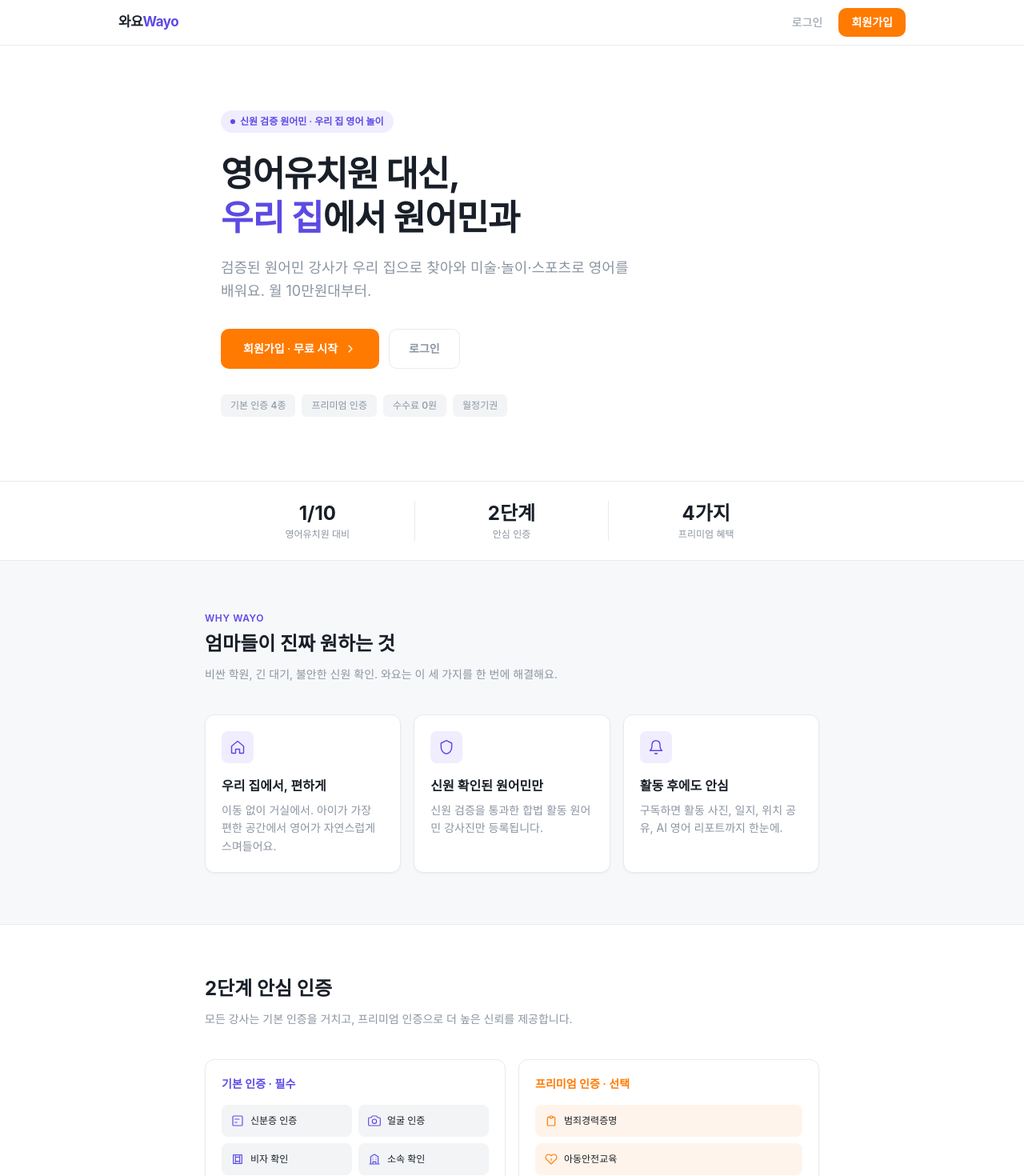
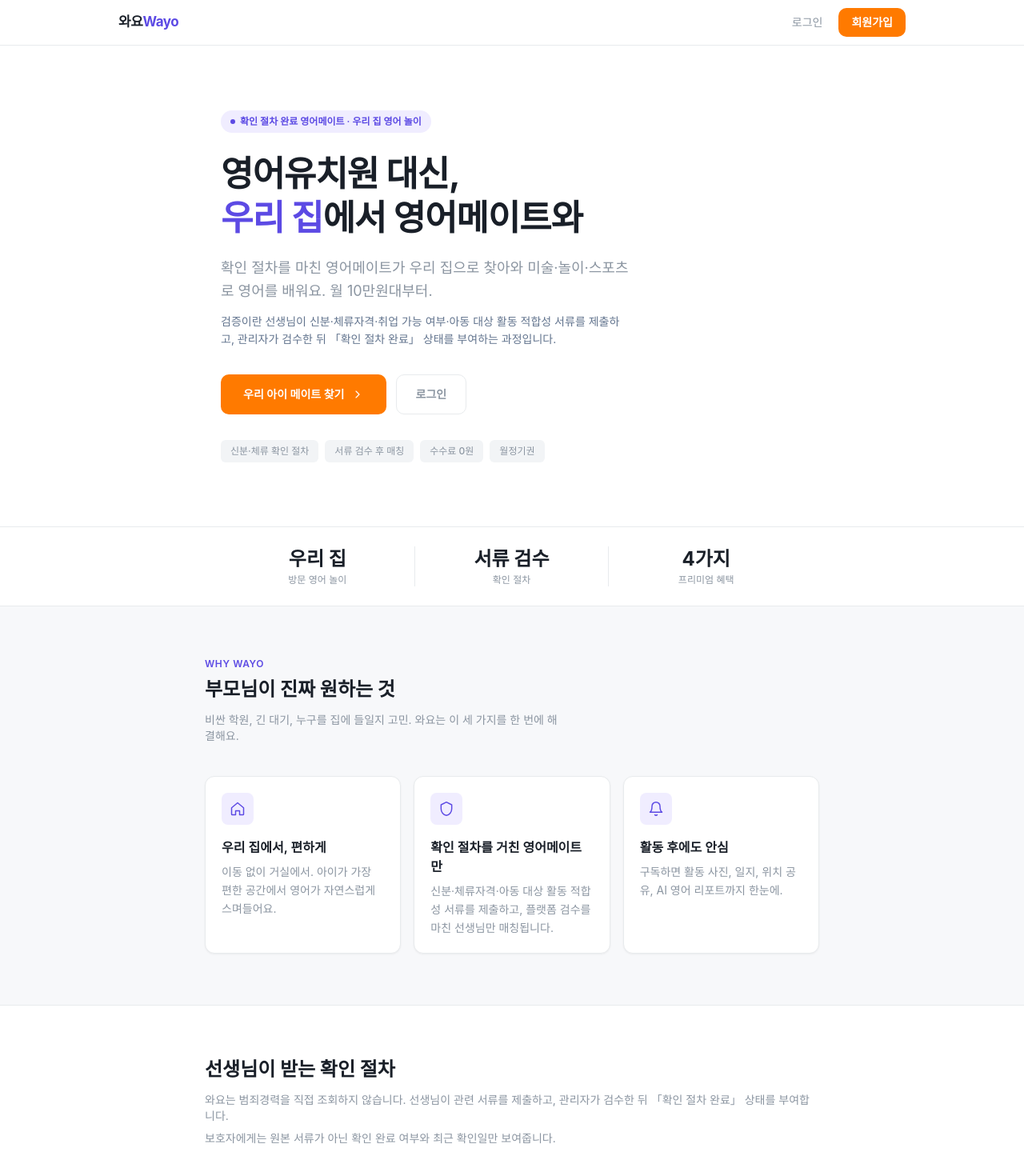
Before and after one commit to alsdk4912/wayo, a React (Vite) app: page / in a window 1280 px wide. Shown: the top 1470 px of the page at 80% size. Built offline with nearby package versions, Linux system fonts and the light colour scheme; a web font is replaced by a local one.

Commit message:
fix: 랜딩 카피 정리 — 영어메이트·검증 설명·근거 없는 비교 삭제
CTA·호칭·부모님 표현을 통일하고, 히어로에 확인 절차 의미를 명시한다.

Co-authored-by: Cursor <cursoragent@cursor.com>

```diff
--- a/src/pages/HomePage.tsx
+++ b/src/pages/HomePage.tsx
@@ -5,28 +5,28 @@ import { artKit } from "../data/kits";
 import PremiumFeatureModal from "../components/PremiumFeatureModal";
 import Icon, { type IconName } from "../components/ui/Icon";
 
-const momNeeds: { icon: IconName; title: string; desc: string }[] = [
+const parentNeeds: { icon: IconName; title: string; desc: string }[] = [
   { icon: "home", title: "우리 집에서, 편하게", desc: "이동 없이 거실에서. 아이가 가장 편한 공간에서 영어가 자연스럽게 스며들어요." },
-  { icon: "shield", title: "신원 확인된 원어민만", desc: "신원 검증을 통과한 합법 활동 원어민 강사진만 등록됩니다." },
+  { icon: "shield", title: "확인 절차를 거친 영어메이트만", desc: "신분·체류자격·아동 대상 활동 적합성 서류를 제출하고, 플랫폼 검수를 마친 선생님만 매칭됩니다." },
   { icon: "bell", title: "활동 후에도 안심", desc: "구독하면 활동 사진, 일지, 위치 공유, AI 영어 리포트까지 한눈에." },
 ];
 
 const basicVerify: { icon: IconName; label: string }[] = [
-  { icon: "id-card", label: "신분증 인증" },
-  { icon: "camera", label: "얼굴 인증" },
-  { icon: "passport", label: "비자 확인" },
-  { icon: "building", label: "소속 확인" },
+  { icon: "id-card", label: "신분 확인" },
+  { icon: "passport", label: "체류자격 확인" },
+  { icon: "building", label: "취업 가능 여부" },
+  { icon: "heart-pulse", label: "아동 활동 적합성" },
 ];
 
 const premiumVerify: { icon: IconName; label: string }[] = [
-  { icon: "clipboard", label: "범죄경력증명" },
-  { icon: "heart-pulse", label: "아동안전교육" },
+  { icon: "clipboard", label: "관련 서류 추가 제출" },
+  { icon: "camera", label: "재확인 일정 관리" },
 ];
 
-const momVoices = [
-  { quote: "영어유치원 6개월 대기만 하다가 와요로 바로 시작했어요. 비용은 10분의 1인데 아이 반응은 더 좋아요.", name: "김○○", info: "7세·5세 엄마 · 서울 마포" },
-  { quote: "신원 검증 배지 보고 예약했어요. 활동 사진이랑 AI 리포트 받으니 남편도 동의했어요.", name: "이○○", info: "6세 엄마 · 서울 강남" },
-  { quote: "집에서 하니까 아이가 덜 긴장해요. 강사님이 미술 키트까지 챙겨 오셔서 정말 편했어요.", name: "박○○", info: "4세 엄마 · 서울 서초" },
+const parentVoices = [
+  { quote: "긴 대기 없이 와요로 바로 시작했어요. 아이 반응이 정말 좋아요.", name: "김○○", info: "7세·5세 부모님 · 서울 마포" },
+  { quote: "확인 절차 완료 배지 보고 예약했어요. 활동 사진이랑 AI 리포트 받으니 가족도 안심했어요.", name: "이○○", info: "6세 부모님 · 서울 강남" },
+  { quote: "집에서 하니까 아이가 덜 긴장해요. 선생님이 미술 키트까지 챙겨 오셔서 정말 편했어요.", name: "박○○", info: "4세 부모님 · 서울 서초" },
 ];
 
 export default function HomePage() {
@@ -40,22 +40,25 @@ export default function HomePage() {
         <div className="max-w-3xl mx-auto px-5 pt-14 pb-16 sm:pt-20 sm:pb-20">
           <span className="inline-flex items-center gap-1.5 text-xs font-semibold text-primary bg-primary-50 px-3 py-1.5 rounded-full mb-6">
             <span className="w-1.5 h-1.5 rounded-full bg-primary" />
-            신원 검증 원어민 · 우리 집 영어 놀이
+            확인 절차 완료 영어메이트 · 우리 집 영어 놀이
           </span>
 
           <h1 className="text-3xl sm:text-[2.75rem] font-bold text-foreground leading-tight tracking-tight mb-5">
             영어유치원 대신,
             <br />
-            <span className="text-primary">우리 집</span>에서 원어민과
+            <span className="text-primary">우리 집</span>에서 영어메이트와
           </h1>
 
-          <p className="text-base sm:text-lg text-muted max-w-lg leading-relaxed mb-8">
-            검증된 원어민 강사가 우리 집으로 찾아와 미술·놀이·스포츠로 영어를 배워요. 월 10만원대부터.
+          <p className="text-base sm:text-lg text-muted max-w-lg leading-relaxed mb-3">
+            확인 절차를 마친 영어메이트가 우리 집으로 찾아와 미술·놀이·스포츠로 영어를 배워요. 월 10만원대부터.
+          </p>
+          <p className="text-sm text-slate-500 max-w-lg leading-relaxed mb-8">
+            검증이란 선생님이 신분·체류자격·취업 가능 여부·아동 대상 활동 적합성 서류를 제출하고, 관리자가 검수한 뒤 「확인 절차 완료」 상태를 부여하는 과정입니다.
           </p>
 
           <div className="flex flex-col sm:flex-row gap-3">
             <Link to="/signup" className="btn-accent inline-flex items-center justify-center gap-2 px-7 py-3.5 text-sm">
-              회원가입 · 무료 시작
+              우리 아이 메이트 찾기
               <Icon name="chevron-right" size={16} />
             </Link>
             <Link to="/login" className="inline-flex items-center justify-center px-6 py-3.5 text-sm font-semibold text-muted border border-border rounded-[10px] hover:bg-surface-muted transition-colors">
@@ -64,7 +67,7 @@ export default function HomePage() {
           </div>
 
           <div className="flex flex-wrap gap-2 mt-8">
-            {["기본 인증 4종", "프리미엄 인증", "수수료 0원", "월정기권"].map((t) => (
+            {["신분·체류 확인 절차", "서류 검수 후 매칭", "수수료 0원", "월정기권"].map((t) => (
               <span key={t} className="text-xs font-medium text-muted bg-surface-muted px-3 py-1.5 rounded-md">{t}</span>
             ))}
           </div>
@@ -75,8 +78,8 @@ export default function HomePage() {
       <section className="border-b border-border bg-white">
         <div className="max-w-3xl mx-auto px-5 py-6 grid grid-cols-3 divide-x divide-border">
           {[
-            { value: "1/10", label: "영어유치원 대비" },
-            { value: "2단계", label: "안심 인증" },
+            { value: "우리 집", label: "방문 영어 놀이" },
+            { value: "서류 검수", label: "확인 절차" },
             { value: "4가지", label: "프리미엄 혜택" },
           ].map((s) => (
             <div key={s.label} className="text-center px-2">
@@ -91,10 +94,10 @@ export default function HomePage() {
       <section className="py-16 px-5">
         <div className="max-w-3xl mx-auto">
           <p className="text-xs font-semibold text-primary uppercase tracking-wider mb-2">Why Wayo</p>
-          <h2 className="text-2xl font-bold text-foreground mb-3">엄마들이 진짜 원하는 것</h2>
-          <p className="text-muted text-sm mb-10 max-w-md">비싼 학원, 긴 대기, 불안한 신원 확인. 와요는 이 세 가지를 한 번에 해결해요.</p>
+          <h2 className="text-2xl font-bold text-foreground mb-3">부모님이 진짜 원하는 것</h2>
+          <p className="text-muted text-sm mb-10 max-w-md">비싼 학원, 긴 대기, 누구를 집에 들일지 고민. 와요는 이 세 가지를 한 번에 해결해요.</p>
           <div className="grid grid-cols-1 sm:grid-cols-3 gap-4">
-            {momNeeds.map((item) => (
+            {parentNeeds.map((item) => (
               <div key={item.title} className="card p-5">
                 <div className="w-10 h-10 bg-primary-50 rounded-lg flex items-center justify-center mb-4">
                   <Icon name={item.icon} size={20} className="text-primary" />
@@ -110,11 +113,16 @@ export default function HomePage() {
       {/* Verification */}
       <section id="verification" className="py-16 px-5 bg-white border-y border-border">
         <div className="max-w-3xl mx-auto">
-          <h2 className="text-2xl font-bold text-foreground mb-3">2단계 안심 인증</h2>
-          <p className="text-muted text-sm mb-10">모든 강사는 기본 인증을 거치고, 프리미엄 인증으로 더 높은 신뢰를 제공합니다.</p>
+          <h2 className="text-2xl font-bold text-foreground mb-3">선생님이 받는 확인 절차</h2>
+          <p className="text-muted text-sm mb-2">
+            와요는 범죄경력을 직접 조회하지 않습니다. 선생님이 관련 서류를 제출하고, 관리자가 검수한 뒤 「확인 절차 완료」 상태를 부여합니다.
+          </p>
+          <p className="text-muted text-sm mb-10">
+            보호자에게는 원본 서류가 아닌 확인 완료 여부와 최근 확인일만 보여줍니다.
+          </p>
           <div className="grid grid-cols-1 sm:grid-cols-2 gap-4">
             <div className="card p-5 border-primary/20">
-              <p className="text-sm font-semibold text-primary mb-4">기본 인증 · 필수</p>
+              <p className="text-sm font-semibold text-primary mb-4">필수 확인 항목</p>
               <div className="grid grid-cols-2 gap-2">
                 {basicVerify.map((v) => (
                   <div key={v.label} className="flex items-center gap-2 p-3 rounded-lg bg-surface-muted">
@@ -125,7 +133,7 @@ export default function HomePage() {
               </div>
             </div>
             <div className="card p-5 border-accent/20">
-              <p className="text-sm font-semibold text-accent mb-4">프리미엄 인증 · 선택</p>
+              <p className="text-sm font-semibold text-accent mb-4">추가 관리</p>
               <div className="space-y-2">
                 {premiumVerify.map((v) => (
                   <div key={v.label} className="flex items-center gap-2 p-3 rounded-lg bg-accent-50">
@@ -147,7 +155,7 @@ export default function HomePage() {
           <div className="grid grid-cols-1 sm:grid-cols-3 gap-3 mb-6">
             {[
               { icon: "package" as IconName, title: "주차별 키트", desc: `8주 · 회당 ₩${artKit.pricePerWeek.toLocaleString()}` },
-              { icon: "book" as IconName, title: "커리큘럼 가이드", desc: "강사용 수업 플로우 포함" },
+              { icon: "book" as IconName, title: "커리큘럼 가이드", desc: "선생님용 수업 플로우 포함" },
               { icon: "handshake" as IconName, title: "파트너 제작", desc: artKit.partner },
             ].map((item) => (
               <div key={item.title} className="card p-4">
@@ -158,7 +166,7 @@ export default function HomePage() {
             ))}
           </div>
           <Link to="/signup" className="btn-primary inline-flex items-center gap-2 px-5 py-2.5 text-sm">
-            회원가입 후 예약하기 <Icon name="chevron-right" size={16} />
+            우리 아이 메이트 찾기 <Icon name="chevron-right" size={16} />
           </Link>
         </div>
       </section>
@@ -188,7 +196,7 @@ export default function HomePage() {
               <p className="font-semibold text-white mb-1">월 4회 정기권</p>
               <p className="text-white/50 text-sm">활동 사진 + 일지 + 위치공유 + AI 리포트</p>
             </div>
-            <Link to="/signup" className="btn-accent px-5 py-2.5 text-sm shrink-0">회원가입</Link>
+            <Link to="/signup" className="btn-accent px-5 py-2.5 text-sm shrink-0">우리 아이 메이트 찾기</Link>
           </div>
         </div>
       </section>
@@ -199,9 +207,9 @@ export default function HomePage() {
           <h2 className="text-2xl font-bold text-foreground mb-10 text-center">이렇게 이용해요</h2>
           <div className="grid grid-cols-1 sm:grid-cols-3 gap-6">
             {[
-              { num: "01", title: "강사 선택", desc: "인증 배지와 후기를 보고 맞는 강사를 골라요" },
+              { num: "01", title: "영어메이트 선택", desc: "확인 절차 배지와 후기를 보고 맞는 선생님을 골라요" },
               { num: "02", title: "날짜 예약", desc: "가능한 시간을 선택하고 정기권으로 구독해요" },
-              { num: "03", title: "우리 집에서 시작", desc: "강사가 찾아와 놀이하며 리포트를 받아요" },
+              { num: "03", title: "우리 집에서 시작", desc: "선생님이 찾아와 놀이하며 리포트를 받아요" },
             ].map((step) => (
               <div key={step.num} className="text-center">
                 <div className="w-12 h-12 bg-primary text-white font-bold text-sm rounded-xl flex items-center justify-center mx-auto mb-4">{step.num}</div>
@@ -218,7 +226,7 @@ export default function HomePage() {
         <div className="max-w-3xl mx-auto">
           <h2 className="text-2xl font-bold text-foreground mb-8">학부모 후기</h2>
           <div className="grid grid-cols-1 sm:grid-cols-3 gap-4">
-            {momVoices.map((v) => (
+            {parentVoices.map((v) => (
               <div key={v.name} className="card p-5">
                 <p className="text-foreground text-sm leading-relaxed mb-4">"{v.quote}"</p>
                 <p className="font-semibold text-foreground text-sm">{v.name}</p>
@@ -233,9 +241,9 @@ export default function HomePage() {
       <section className="py-16 px-5 bg-primary">
         <div className="max-w-xl mx-auto text-center">
           <h2 className="text-2xl font-bold text-white mb-3">지금 바로 시작해볼까요?</h2>
-          <p className="text-white/70 text-sm mb-8">검증된 원어민 강사가 우리 집으로 찾아옵니다.</p>
+          <p className="text-white/70 text-sm mb-8">확인 절차를 마친 영어메이트가 우리 집으로 찾아옵니다.</p>
           <div className="flex flex-col sm:flex-row items-center justify-center gap-3">
-            <Link to="/signup" className="btn-accent px-8 py-3.5 text-sm">회원가입</Link>
+            <Link to="/signup" className="btn-accent px-8 py-3.5 text-sm">우리 아이 메이트 찾기</Link>
             <Link to="/login" className="text-white/90 font-semibold text-sm px-6 py-3 border border-white/30 rounded-[10px] hover:bg-white/10 transition-colors">로그인</Link>
           </div>
         </div>
@@ -243,7 +251,7 @@ export default function HomePage() {
 
       <footer className="bg-foreground text-white/40 py-8 px-5 text-center">
         <p className="font-bold text-white text-lg mb-1">와요<span className="text-accent">Wayo</span></p>
-        <p className="text-xs">우리집 유학 · 신원 검증된 원어민 영어 놀이</p>
+        <p className="text-xs">우리집 유학 · 확인 절차를 거친 영어메이트와 함께</p>
       </footer>
     </div>
   );
```
